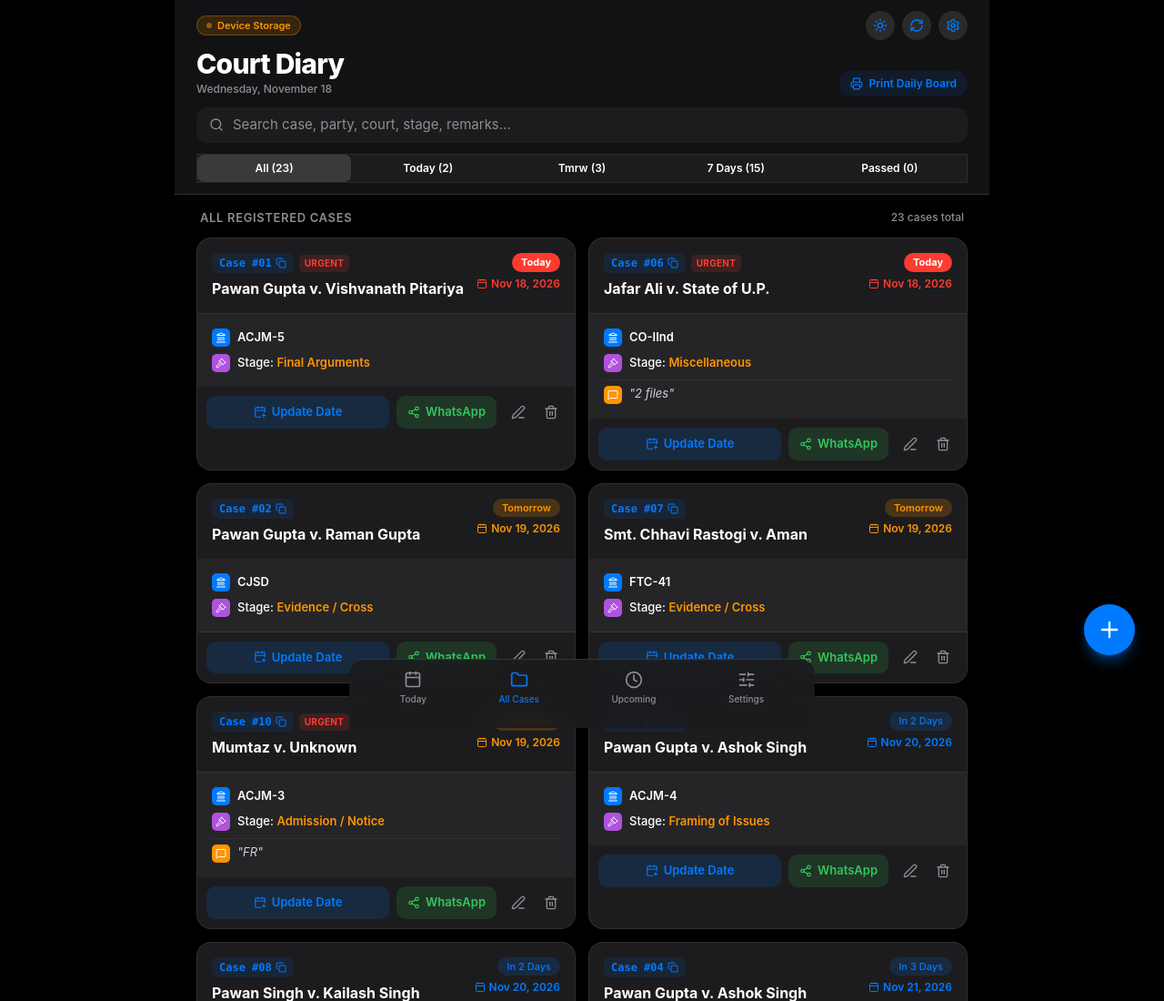
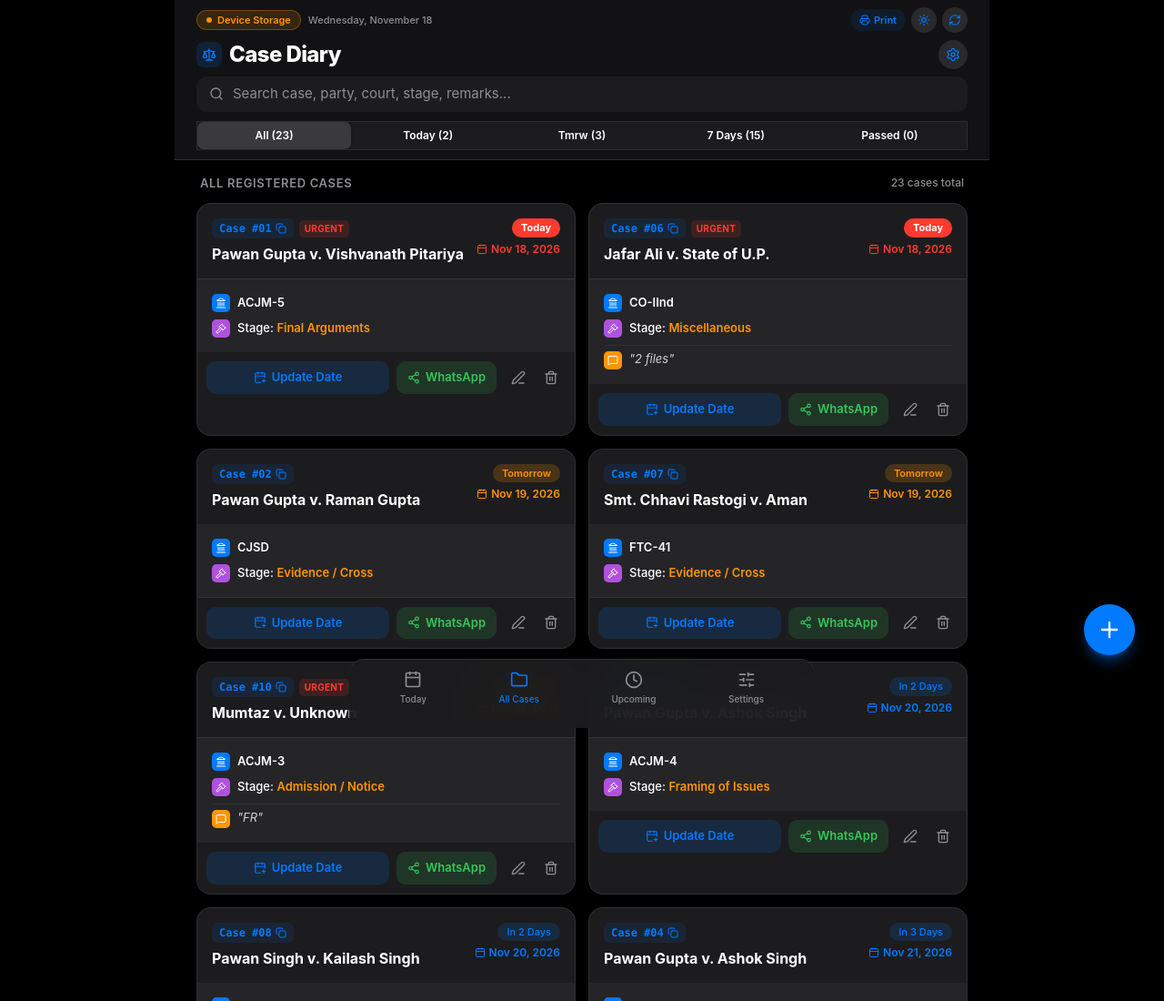
Before and after one commit to mishragraphics161-creator/legal-diary, a plain HTML site: page index.html in a window 1280 px wide. Shown: the top 1100 px of the page at 91% size. Drawn offline with nearby package versions, Linux system fonts and the light colour scheme.

Commit message:
Implement dynamic scroll-collapse: keep Case Diary, searchbar and settings visible on scroll while hiding the rest

```diff
--- a/app.js
+++ b/app.js
@@ -26,9 +26,37 @@ class LegalDiaryApp {
     await this.loadCases();
     this.updateCounters();
     this.render();
+    this.initScrollListener();
     if (window.lucide) {
       lucide.createIcons();
     }
+  }
+
+  // Dynamic iOS 15 Header Scroll Collapse Listener
+  initScrollListener() {
+    window.addEventListener('scroll', () => {
+      const scrollY = window.scrollY || document.documentElement.scrollTop;
+      const topSection = document.getElementById('collapsibleHeaderTop');
+      const bottomSection = document.getElementById('collapsibleHeaderBottom');
+
+      // When scrolling down, keep ONLY: Case Diary, Search bar, Settings icon
+      // Hide everything else!
+      if (scrollY > 20) {
+        if (topSection && !topSection.classList.contains('collapsed')) {
+          topSection.classList.add('collapsed');
+        }
+        if (bottomSection && !bottomSection.classList.contains('collapsed')) {
+          bottomSection.classList.add('collapsed');
+        }
+      } else {
+        if (topSection && topSection.classList.contains('collapsed')) {
+          topSection.classList.remove('collapsed');
+        }
+        if (bottomSection && bottomSection.classList.contains('collapsed')) {
+          bottomSection.classList.remove('collapsed');
+        }
+      }
+    }, { passive: true });
   }
 
   // Theme Toggle (Dark / Light)
--- a/index.html
+++ b/index.html
@@ -6,7 +6,7 @@
   <meta name="theme-color" content="#000000">
   <meta name="apple-mobile-web-app-capable" content="yes">
   <meta name="apple-mobile-web-app-status-bar-style" content="black-translucent">
-  <title>Legal Diary • iOS 15</title>
+  <title>Case Diary • iOS 15</title>
   <link rel="manifest" href="manifest.json">
 
   <!-- Tailwind CSS CDN -->
@@ -174,6 +174,25 @@
     .sheet-transition {
       transition: transform 0.32s cubic-bezier(0.2, 0.9, 0.3, 1), opacity 0.25s ease;
     }
+
+    /* iOS Collapsible Header Sections on Scroll */
+    .collapsible-header-section {
+      max-height: 90px;
+      opacity: 1;
+      transform: translateY(0);
+      transition: max-height 0.28s cubic-bezier(0.16, 1, 0.3, 1), opacity 0.2s ease, margin 0.2s ease, transform 0.2s ease, padding 0.2s ease;
+      overflow: hidden;
+    }
+    .collapsible-header-section.collapsed {
+      max-height: 0 !important;
+      opacity: 0 !important;
+      transform: translateY(-8px);
+      margin-top: 0 !important;
+      margin-bottom: 0 !important;
+      padding-top: 0 !important;
+      padding-bottom: 0 !important;
+      pointer-events: none;
+    }
   </style>
 </head>
 <body class="min-h-screen antialiased flex flex-col select-none">
@@ -181,48 +200,53 @@
   <!-- Responsive Adaptive Container: Full-width on mobile, expands smoothly to max-w-4xl (900px) on laptop/desktop -->
   <div class="w-full max-w-4xl min-h-screen flex flex-col mx-auto px-3 sm:px-6 pb-28 relative">
 
-    <!-- iOS 15 Top Navigation Bar -->
-    <header class="sticky top-0 z-30 ios-blur-bar -mx-3 sm:-mx-6 px-4 sm:px-6 pt-3 pb-3 mb-2">
+    <!-- iOS 15 Top Navigation Bar with Dynamic Scroll Collapse -->
+    <header id="mainHeader" class="sticky top-0 z-30 ios-blur-bar -mx-3 sm:-mx-6 px-4 sm:px-6 pt-2 pb-2.5 mb-2 transition-all duration-300">
 
-      <!-- Top Action Bar -->
-      <div class="flex items-center justify-between mb-2">
+      <!-- Collapsible Top Bar: Device Storage badge, Date, Print, Theme & Refresh buttons (HIDES ON SCROLL) -->
+      <div id="collapsibleHeaderTop" class="collapsible-header-section flex items-center justify-between mb-2">
         <div class="flex items-center gap-2">
-          <!-- Status Badge (Rebranded from Demo Mode to Device Storage) -->
+          <!-- Status Badge -->
           <span id="supabaseBadge" class="text-[11px] font-semibold px-2.5 py-0.5 rounded-full bg-ios-orange/15 text-ios-orange border border-ios-orange/30 flex items-center gap-1.5">
             <span class="w-1.5 h-1.5 rounded-full bg-ios-orange animate-pulse"></span>
             <span>Device Storage</span>
           </span>
+          <p id="todayDateStr" class="text-[11px] text-ios-gray font-medium">Loading date...</p>
         </div>
 
-        <div class="flex items-center space-x-2">
+        <div class="flex items-center space-x-1.5">
+          <!-- Print Daily List -->
+          <button onclick="app.printDailyBoard()" class="text-[11px] text-ios-blue font-semibold flex items-center gap-1 px-2.5 py-1 rounded-full bg-ios-blue/10 hover:bg-ios-blue/20 active:opacity-60 transition" title="Print Daily Cause List">
+            <i data-lucide="printer" class="w-3 h-3"></i>
+            <span class="hidden sm:inline">Print</span>
+          </button>
           <!-- Theme Toggle (Dark / Light) -->
-          <button id="themeToggleBtn" onclick="app.toggleTheme()" class="w-8 h-8 rounded-full bg-black/10 dark:bg-white/10 flex items-center justify-center text-ios-blue active:opacity-60 transition" title="Toggle Light / Dark Mode">
-            <i id="themeIcon" data-lucide="sun" class="w-4 h-4"></i>
+          <button id="themeToggleBtn" onclick="app.toggleTheme()" class="w-7 h-7 rounded-full bg-black/10 dark:bg-white/10 flex items-center justify-center text-ios-blue active:opacity-60 transition" title="Toggle Theme">
+            <i id="themeIcon" data-lucide="sun" class="w-3.5 h-3.5"></i>
           </button>
           <!-- Refresh -->
-          <button id="refreshBtn" onclick="app.refreshData()" class="w-8 h-8 rounded-full bg-black/10 dark:bg-white/10 flex items-center justify-center text-ios-blue active:opacity-60 transition" title="Refresh">
-            <i data-lucide="refresh-cw" class="w-4 h-4"></i>
-          </button>
-          <!-- Settings -->
-          <button onclick="app.openSettingsModal()" class="w-8 h-8 rounded-full bg-black/10 dark:bg-white/10 flex items-center justify-center text-ios-blue active:opacity-60 transition" title="Settings">
-            <i data-lucide="settings" class="w-4 h-4"></i>
+          <button id="refreshBtn" onclick="app.refreshData()" class="w-7 h-7 rounded-full bg-black/10 dark:bg-white/10 flex items-center justify-center text-ios-blue active:opacity-60 transition" title="Refresh">
+            <i data-lucide="refresh-cw" class="w-3.5 h-3.5"></i>
           </button>
         </div>
       </div>
 
-      <!-- Large Title & Date Row -->
-      <div class="flex items-end justify-between mb-3">
-        <div>
-          <h1 class="text-2xl sm:text-3xl font-extrabold tracking-tight">Court Diary</h1>
-          <p id="todayDateStr" class="text-xs text-ios-gray font-medium mt-0.5">Loading date...</p>
+      <!-- Persistent Row: Title ("Case Diary") + Settings Icon (ALWAYS VISIBLE ON SCROLL) -->
+      <div class="flex items-center justify-between mb-2">
+        <div class="flex items-center gap-2">
+          <div class="w-7 h-7 rounded-[8px] bg-ios-blue/15 text-ios-blue flex items-center justify-center">
+            <i data-lucide="scale" class="w-4 h-4"></i>
           </div>
-        <button onclick="app.printDailyBoard()" class="text-xs text-ios-blue font-semibold flex items-center gap-1.5 px-3 py-1.5 rounded-full bg-ios-blue/10 hover:bg-ios-blue/20 active:opacity-60 transition">
-          <i data-lucide="printer" class="w-3.5 h-3.5"></i>
-          Print Daily Board
+          <h1 class="text-xl sm:text-2xl font-extrabold tracking-tight">Case Diary</h1>
+        </div>
+
+        <!-- Settings Icon: Stays visible on scroll as requested -->
+        <button onclick="app.openSettingsModal()" class="w-8 h-8 rounded-full bg-black/10 dark:bg-white/10 flex items-center justify-center text-ios-blue active:opacity-60 transition shadow-sm" title="Settings">
+          <i data-lucide="settings" class="w-4 h-4"></i>
         </button>
       </div>
 
-      <!-- Search Bar -->
+      <!-- Persistent Row: Search Bar (ALWAYS VISIBLE ON SCROLL) -->
       <div class="relative">
         <div class="absolute inset-y-0 left-0 pl-3.5 flex items-center pointer-events-none">
           <i data-lucide="search" class="w-4 h-4 text-ios-gray"></i>
@@ -232,15 +256,16 @@
           id="searchInput"
           oninput="app.handleSearch(this.value)"
           placeholder="Search case, party, court, stage, remarks..."
-          class="w-full ios-input text-[15px] placeholder-ios-gray pl-10 pr-9 py-2 rounded-xl focus:outline-none focus:ring-2 focus:ring-ios-blue/50 transition"
+          class="w-full ios-input text-[14px] sm:text-[15px] placeholder-ios-gray pl-10 pr-9 py-2 rounded-xl focus:outline-none focus:ring-2 focus:ring-ios-blue/50 transition"
         >
         <button id="clearSearchBtn" onclick="app.clearSearch()" class="hidden absolute inset-y-0 right-0 pr-3 flex items-center text-ios-gray">
           <i data-lucide="x-circle" class="w-4 h-4 fill-ios-gray text-black dark:text-white"></i>
         </button>
       </div>
 
-      <!-- iOS Segmented Control Filter -->
-      <div class="ios-segmented flex mt-3 text-[12px] font-semibold">
+      <!-- Collapsible Bottom Row: iOS Segmented Control Filter (HIDES ON SCROLL) -->
+      <div id="collapsibleHeaderBottom" class="collapsible-header-section mt-2.5">
+        <div class="ios-segmented flex text-[12px] font-semibold">
           <button onclick="app.setQuickFilter('all')" class="ios-segmented-item active flex-1 py-1.5 rounded-[7px] text-center transition" data-filter="all">
             All (<span id="countAll">0</span>)
           </button>
@@ -256,6 +281,7 @@
           <button onclick="app.setQuickFilter('overdue')" class="ios-segmented-item flex-1 py-1.5 rounded-[7px] text-center transition" data-filter="overdue">
             Passed (<span id="countOverdue">0</span>)
           </button>
+        </div>
       </div>
 
     </header>
```
Also changed, not shown: manifest.json. Lines whose indentation alone changed are shown as unchanged.
